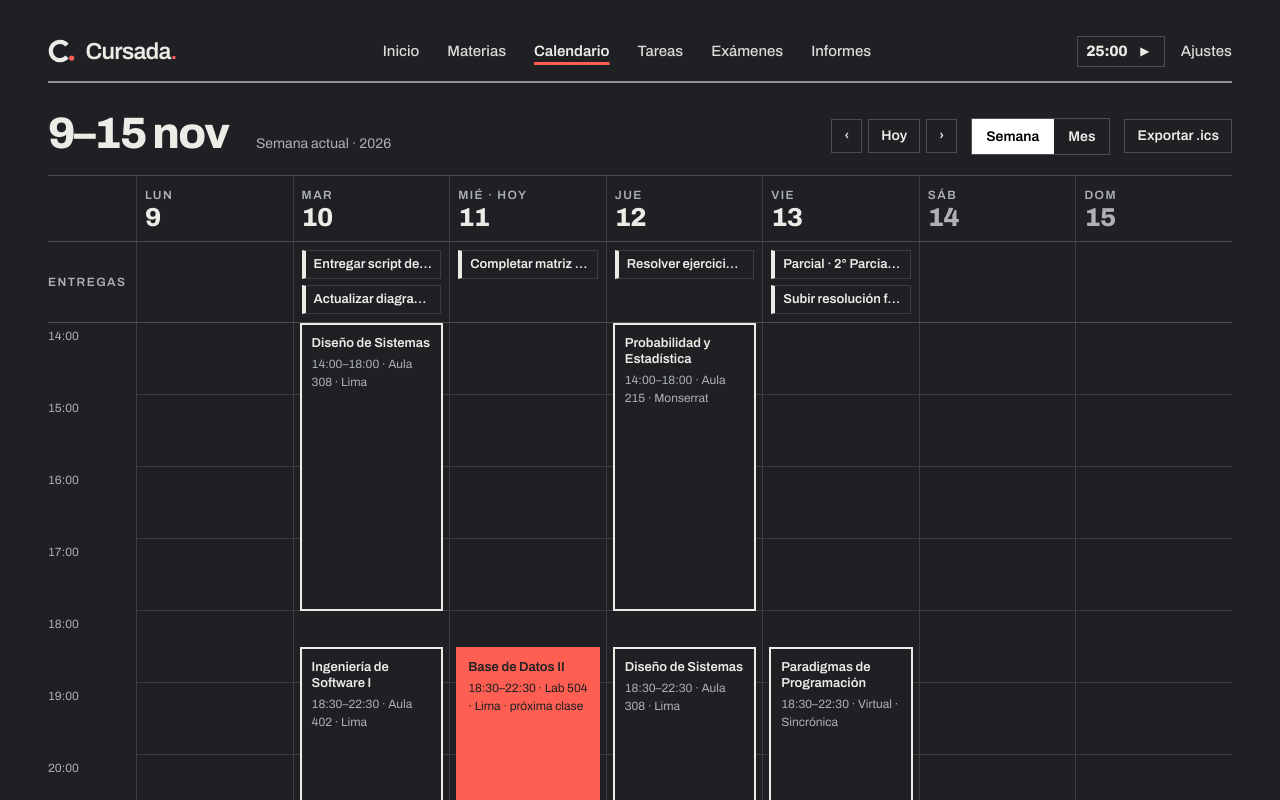
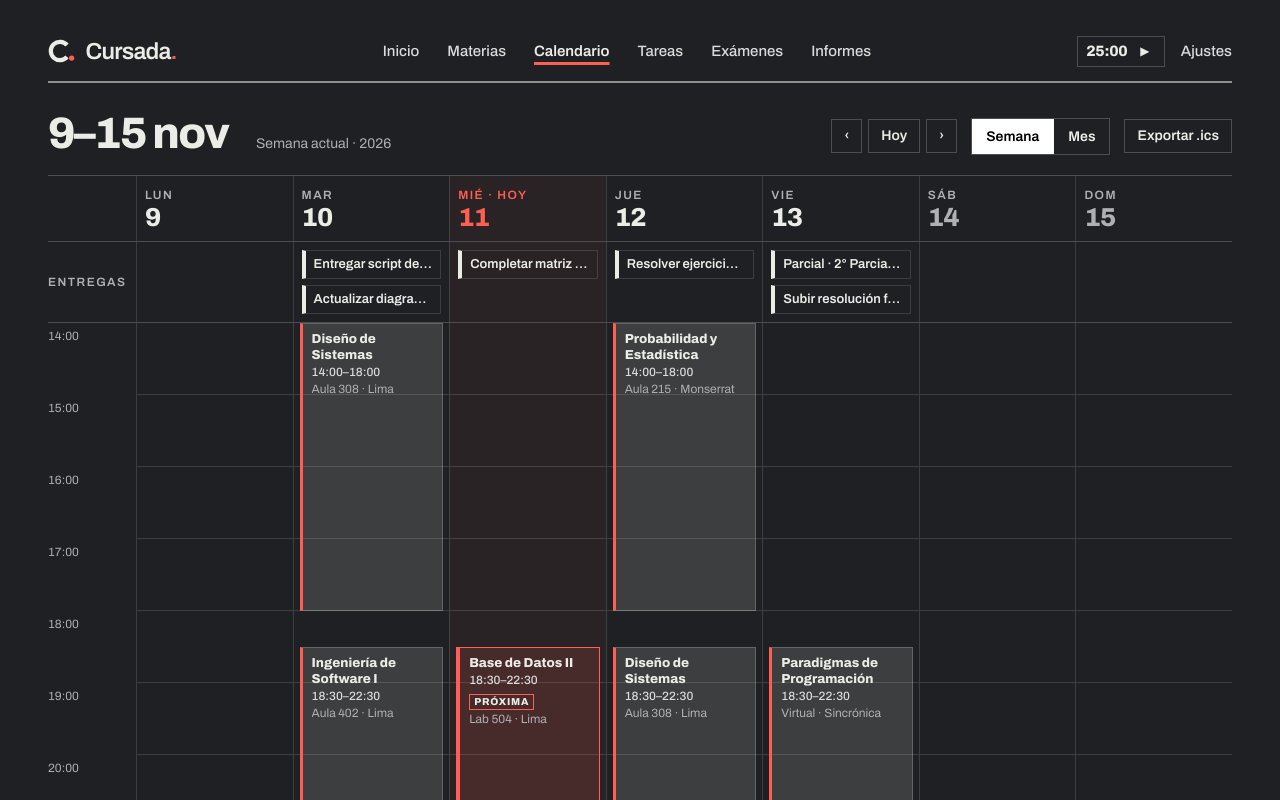
Before and after one commit to tomasflorydev/Cursada, a React (Vite) app: page / in a window 1280 px wide. Both pictures are taken after a click on the button "Calendario". Shown: the top 800 px of the page. Built offline with nearby package versions, Linux system fonts and the light colour scheme.

Commit message:
ui(calendario): pulir bloques de clase, resaltado de hoy, indicadores mensuales y hora actual

```diff
--- a/src/pages/CalendarPage.tsx
+++ b/src/pages/CalendarPage.tsx
@@ -594,7 +594,9 @@ export function CalendarPage({
               return (
                 <div
                   key={day.dateIso}
-                  className={`calendar-day-head ${isWeekend ? 'is-weekend' : ''}`.trim()}
+                  className={`calendar-day-head ${isWeekend ? 'is-weekend' : ''} ${
+                    day.isToday ? 'is-today' : ''
+                  }`.trim()}
                   data-date={day.dateIso}
                 >
                   <div className="swiss-section-label">
@@ -617,7 +619,9 @@ export function CalendarPage({
               return (
                 <div
                   key={day.dateIso}
-                  className="calendar-deliverable-cell"
+                  className={`calendar-deliverable-cell ${
+                    day.isToday ? 'is-today' : ''
+                  }`.trim()}
                   data-date={day.dateIso}
                 >
                   {dayExams.map((exam) => (
@@ -681,17 +685,36 @@ export function CalendarPage({
               const rawBlocks = blocksByDay.get(day.dayOfWeek) ?? [];
               const positionedBlocks = layoutDayBlocks(rawBlocks);
               const originMinutes = hourRange.minHour * 60;
+              const endRangeMinutes = hourRange.maxHour * 60;
+              const nowMinutes = anchorToday.getHours() * 60 + anchorToday.getMinutes();
+              const showCurrentTimeLine =
+                day.isToday &&
+                nowMinutes >= originMinutes &&
+                nowMinutes <= endRangeMinutes;
+              const currentTimeTopPx =
+                ((nowMinutes - originMinutes) / 60) * HOUR_HEIGHT_PX;
 
               return (
                 <div
                   key={day.dateIso}
-                  className="calendar-day-col"
+                  className={`calendar-day-col ${day.isToday ? 'is-today' : ''}`.trim()}
                   data-date={day.dateIso}
                   data-day-of-week={day.dayOfWeek}
                 >
                   {hourRange.hours.map((hour) => (
                     <div key={hour} className="calendar-hour-cell" />
                   ))}
+
+                  {showCurrentTimeLine ? (
+                    <div
+                      className="calendar-current-time-line"
+                      data-testid="calendar-current-time-line"
+                      style={{ top: `${currentTimeTopPx}px` }}
+                      aria-hidden="true"
+                    >
+                      <span className="calendar-current-time-dot" />
+                    </div>
+                  ) : null}
 
                   {positionedBlocks.map((block) => {
                     const topPx = ((block.startMinutes - originMinutes) / 60) * HOUR_HEIGHT_PX;
@@ -702,6 +725,7 @@ export function CalendarPage({
                     const blockKey = `${day.dateIso}::${block.scheduleId}`;
                     const isNext = nextClassKey === blockKey;
                     const hasOverlap = block.columnCount > 1;
+                    const locationText = block.location.trim();
 
                     const blockStyle = hasOverlap
                       ? {
@@ -725,14 +749,30 @@ export function CalendarPage({
                         data-course-id={block.courseId}
                         onClick={() => onSelectCourse(block.courseId)}
                       >
-                        <span className="calendar-class-block-name">
+                        <span
+                          className="calendar-class-block-name"
+                          title={block.courseName}
+                        >
                           {block.courseName}
                         </span>
                         <span className="calendar-class-block-time">
-                          {block.startTime}–{block.endTime}
-                          {block.location ? ` · ${block.location}` : ''}
-                          {isNext ? ' · próxima clase' : ''}
+                          <span>
+                            {block.startTime}–{block.endTime}
+                          </span>
+                          {isNext ? (
+                            <span className="calendar-class-block-next-tag">
+                              Próxima
+                            </span>
+                          ) : null}
                         </span>
+                        {locationText ? (
+                          <span
+                            className="calendar-class-block-location"
+                            title={locationText}
+                          >
+                            {locationText}
+                          </span>
+                        ) : null}
                       </button>
                     );
                   })}
@@ -782,8 +822,16 @@ export function CalendarPage({
                 ...dayTasks.map((task) => ({
                   key: `task-${task.id}`,
                   label: `Entrega · ${task.title}`,
-                  variantClass: task.status === 'done' ? 'is-done' : '',
+                  variantClass: task.status === 'done' ? 'is-task is-done' : 'is-task',
                   title: `${task.title} · ${task.courseName}`,
+                })),
+                ...dayClasses.map((block) => ({
+                  key: `class-${block.scheduleId}`,
+                  label: `${block.startTime} · ${block.courseName}`,
+                  variantClass: 'is-class',
+                  title: `${block.startTime}–${block.endTime} · ${block.courseName}${
+                    block.location.trim() ? ` (${block.location.trim()})` : ''
+                  }`,
                 })),
                 ...dayExternal.map((evt) => ({
                   key: `ext-${evt.id}`,
@@ -806,13 +854,9 @@ export function CalendarPage({
                   }`}
                   className={`calendar-month-cell ${
                     !day.isCurrentMonth ? 'is-outside' : ''
-                  } ${day.isToday ? 'is-today' : ''}`.trim()}
-                  style={{
-                    cursor: 'pointer',
-                    ...(isSelected && !day.isToday
-                      ? { outline: '2px solid var(--ink)', outlineOffset: '-2px' }
-                      : {}),
-                  }}
+                  } ${day.isToday ? 'is-today' : ''} ${
+                    isSelected ? 'is-selected' : ''
+                  }`.trim()}
                   data-date={day.dateIso}
                   onClick={() => setSelectedMonthDateIso(day.dateIso)}
                   onKeyDown={(e) => {
@@ -834,7 +878,13 @@ export function CalendarPage({
                           className={`calendar-month-badge ${badge.variantClass}`.trim()}
                           title={badge.title}
                         >
-                          {badge.label}
+                          <span
+                            className="calendar-month-badge-dot"
+                            aria-hidden="true"
+                          />
+                          <span className="calendar-month-badge-text">
+                            {badge.label}
+                          </span>
                         </span>
                       ))}
                       {extraBadgesCount > 0 ? (
@@ -842,18 +892,6 @@ export function CalendarPage({
                           +{extraBadgesCount} más
                         </span>
                       ) : null}
-                    </div>
-                  ) : null}
-
-                  {dayClasses.length > 0 ? (
-                    <div className="calendar-event-dots" aria-hidden="true">
-                      {dayClasses.map((block) => (
-                        <span
-                          key={`${day.dateIso}-${block.scheduleId}`}
-                          className="calendar-event-rect"
-                          title={`Clase: ${block.courseName}`}
-                        />
-                      ))}
                     </div>
                   ) : null}
                 </div>
--- a/src/styles/courses-calendar.css
+++ b/src/styles/courses-calendar.css
@@ -449,7 +449,7 @@
 
   .calendar-day-col {
     min-inline-size: 0;
-    overflow: hidden;
+    overflow: visible;
   }
 
   .calendar-month-cell:nth-last-child(-n + 7) {
@@ -459,10 +459,6 @@
   .calendar-month-cell.is-outside-month {
     background-color: var(--bg-canvas);
     opacity: 0.55;
-  }
-
-  .calendar-month-cell.is-today {
-    background-color: var(--status-today-bg);
   }
 
   .calendar-month-cell-header {
--- a/src/styles/index.css
+++ b/src/styles/index.css
@@ -1729,6 +1729,31 @@
     color: var(--mut);
   }
 
+  .calendar-day-head.is-today,
+  .calendar-deliverable-cell.is-today,
+  .calendar-day-col.is-today {
+    background-color: rgba(255, 95, 82, 0.05);
+  }
+
+  :root[data-theme='light'] .calendar-day-head.is-today,
+  :root[data-theme='light'] .calendar-deliverable-cell.is-today,
+  :root[data-theme='light'] .calendar-day-col.is-today {
+    background-color: rgba(200, 32, 26, 0.04);
+  }
+
+  @media (prefers-color-scheme: light) {
+    :root[data-theme='system'] .calendar-day-head.is-today,
+    :root[data-theme='system'] .calendar-deliverable-cell.is-today,
+    :root[data-theme='system'] .calendar-day-col.is-today {
+      background-color: rgba(200, 32, 26, 0.04);
+    }
+  }
+
+  .calendar-day-head.is-today .calendar-day-num,
+  .calendar-day-head.is-today .swiss-section-label {
+    color: var(--acc);
+  }
+
   .calendar-day-num {
     font-size: 26px;
     font-weight: 800;
@@ -1805,49 +1830,123 @@
     position: relative;
     border-left: 1px solid var(--grid);
     min-height: 360px;
+    min-width: 0;
+    overflow: visible;
   }
 
   .calendar-hour-cell {
     height: 72px;
     border-bottom: 1px solid var(--grid);
+  }
+
+  .calendar-current-time-line {
+    position: absolute;
+    left: 0;
+    right: 0;
+    height: 1px;
+    background-color: var(--acc);
+    z-index: 5;
+    pointer-events: none;
+  }
+
+  .calendar-current-time-dot {
+    position: absolute;
+    top: -2.5px;
+    left: -3px;
+    width: 6px;
+    height: 6px;
+    background-color: var(--acc);
   }
 
   .calendar-class-block {
     position: absolute;
     left: 6px;
     right: 6px;
-    padding: 10px;
-    border: 2px solid var(--ink);
-    background-color: var(--bg);
-    color: var(--ink);
-    display: flex;
-    flex-direction: column;
-    gap: 4px;
+    padding: 7px 9px;
+    border-top: var(--rule-thin) solid var(--rule);
+    border-right: var(--rule-thin) solid var(--rule);
+    border-bottom: var(--rule-thin) solid var(--rule);
+    border-left: 3px solid var(--acc);
+    background-color: var(--grid);
+    color: var(--ink);
+    display: flex;
+    flex-direction: column;
+    align-items: flex-start;
+    gap: 2px;
     text-align: left;
     cursor: pointer;
     overflow: hidden;
+    z-index: 2;
+  }
+
+  .calendar-class-block:hover {
+    border-top-color: var(--ink);
+    border-right-color: var(--ink);
+    border-bottom-color: var(--ink);
   }
 
   .calendar-class-block.is-next {
-    background-color: var(--acc);
+    background-color: rgba(255, 95, 82, 0.14);
     border-color: var(--acc);
-    color: var(--on-acc);
+    border-left-width: 4px;
+    color: var(--ink);
+  }
+
+  :root[data-theme='light'] .calendar-class-block.is-next {
+    background-color: rgba(200, 32, 26, 0.08);
+  }
+
+  @media (prefers-color-scheme: light) {
+    :root[data-theme='system'] .calendar-class-block.is-next {
+      background-color: rgba(200, 32, 26, 0.08);
+    }
   }
 
   .calendar-class-block-name {
-    font-size: 13px;
-    font-weight: 600;
+    font-size: 0.8125rem;
+    font-weight: 700;
     line-height: 1.25;
+    color: var(--ink);
+    width: 100%;
+    overflow: hidden;
+    text-overflow: ellipsis;
+    display: -webkit-box;
+    -webkit-line-clamp: 2;
+    -webkit-box-orient: vertical;
   }
 
   .calendar-class-block-time {
-    font-size: 12px;
-    color: var(--mut);
+    display: flex;
+    align-items: center;
+    flex-wrap: wrap;
+    gap: 6px;
+    font-size: 0.75rem;
+    font-weight: 500;
+    line-height: 1.25;
+    color: var(--soft);
     font-variant-numeric: tabular-nums;
   }
 
-  .calendar-class-block.is-next .calendar-class-block-time {
-    color: var(--on-acc);
+  .calendar-class-block-next-tag {
+    font-size: 0.625rem;
+    font-weight: 700;
+    text-transform: uppercase;
+    letter-spacing: 0.08em;
+    line-height: 1.2;
+    padding: 1px 4px;
+    border: 1px solid var(--acc);
+    color: var(--ink);
+  }
+
+  .calendar-class-block-location {
+    font-size: 0.75rem;
+    font-weight: 400;
+    line-height: 1.25;
+    color: var(--mut);
+    width: 100%;
+    white-space: nowrap;
+    overflow: hidden;
+    text-overflow: ellipsis;
   }
 
   .calendar-month-grid {
@@ -1882,6 +1981,26 @@
     overflow: hidden;
   }
 
+  .calendar-month-cell {
+    cursor: pointer;
+    background-color: var(--bg);
+    position: relative;
+  }
+
+  .calendar-month-cell:hover:not(.is-today) {
+    background-color: rgba(236, 236, 231, 0.04);
+  }
+
+  :root[data-theme='light'] .calendar-month-cell:hover:not(.is-today) {
+    background-color: rgba(17, 17, 17, 0.03);
+  }
+
+  @media (prefers-color-scheme: light) {
+    :root[data-theme='system'] .calendar-month-cell:hover:not(.is-today) {
+      background-color: rgba(17, 17, 17, 0.03);
+    }
+  }
+
   .calendar-month-cell:nth-child(7n + 1) {
     border-left: 0;
   }
@@ -1891,8 +2010,43 @@
   }
 
   .calendar-month-cell.is-today {
+    background-color: rgba(255, 95, 82, 0.05);
+    outline: 1px solid rgba(255, 95, 82, 0.28);
+    outline-offset: -1px;
+  }
+
+  :root[data-theme='light'] .calendar-month-cell.is-today {
+    background-color: rgba(200, 32, 26, 0.04);
+    outline-color: rgba(200, 32, 26, 0.24);
+  }
+
+  @media (prefers-color-scheme: light) {
+    :root[data-theme='system'] .calendar-month-cell.is-today {
+      background-color: rgba(200, 32, 26, 0.04);
+      outline-color: rgba(200, 32, 26, 0.24);
+    }
+  }
+
+  .calendar-month-cell.is-today .calendar-month-daynum {
+    color: var(--acc);
+    font-weight: 800;
+  }
+
+  .calendar-month-cell.is-selected {
+    outline: 1px solid var(--ink);
+    outline-offset: -1px;
+    z-index: 1;
+  }
+
+  .calendar-month-cell.is-today.is-selected {
+    outline: 1px solid var(--acc);
+    outline-offset: -1px;
+  }
+
+  .calendar-month-cell:focus-visible {
     outline: 2px solid var(--acc);
     outline-offset: -2px;
+    z-index: 2;
   }
 
   .calendar-month-daynum {
@@ -1915,7 +2069,9 @@
   }
 
   .calendar-month-badge {
-    display: block;
+    display: flex;
+    align-items: center;
+    gap: 6px;
     width: 100%;
     min-width: 0;
     padding: 3px 6px;
@@ -1926,6 +2082,18 @@
     line-height: 1.25;
     text-align: left;
     color: var(--ink);
+  }
+
+  .calendar-month-badge-dot {
+    width: 6px;
+    height: 6px;
+    flex-shrink: 0;
+    background-color: var(--ink);
+  }
+
+  .calendar-month-badge-text {
+    min-width: 0;
+    flex: 1;
     white-space: nowrap;
     overflow: hidden;
     text-overflow: ellipsis;
@@ -1935,8 +2103,40 @@
     border-left-color: var(--acc);
   }
 
+  .calendar-month-badge.is-exam .calendar-month-badge-dot {
+    background-color: var(--acc);
+  }
+
+  .calendar-month-badge.is-task {
+    border-left-color: var(--ink);
+  }
+
+  .calendar-month-badge.is-task .calendar-month-badge-dot {
+    background-color: var(--ink);
+  }
+
+  .calendar-month-badge.is-class {
+    border-color: transparent;
+    border-left: 2px solid var(--mut);
+    color: var(--soft);
+    font-weight: 500;
+    padding: 2px 6px;
+  }
+
+  .calendar-month-badge.is-class .calendar-month-badge-dot {
+    background-color: var(--mut);
+  }
+
   .calendar-month-badge.is-done {
     color: var(--mut);
+    border-left-color: var(--mut);
+  }
+
+  .calendar-month-badge.is-done .calendar-month-badge-dot {
+    background-color: var(--mut);
+  }
+
+  .calendar-month-badge.is-done .calendar-month-badge-text {
     text-decoration: line-through;
   }
 
@@ -1944,6 +2144,11 @@
     border-style: dashed;
     border-left-style: dashed;
     border-left-color: var(--acc);
+  }
+
+  .calendar-month-badge.is-external .calendar-month-badge-dot {
+    background-color: transparent;
+    border: 1px dashed var(--acc);
   }
 
   .calendar-month-badge-more {
@@ -1954,23 +2159,6 @@
     font-weight: 500;
     color: var(--mut);
     text-align: left;
-  }
-
-  .calendar-event-dots {
-    display: flex;
-    flex-wrap: wrap;
-    gap: 4px;
-    justify-content: flex-start;
-  }
-
-  .calendar-event-rect {
-    width: 6px;
-    height: 6px;
-    background-color: var(--ink);
-  }
-
-  .calendar-event-rect.is-accent {
-    background-color: var(--acc);
   }
 
   /* ==========================================================================
```
